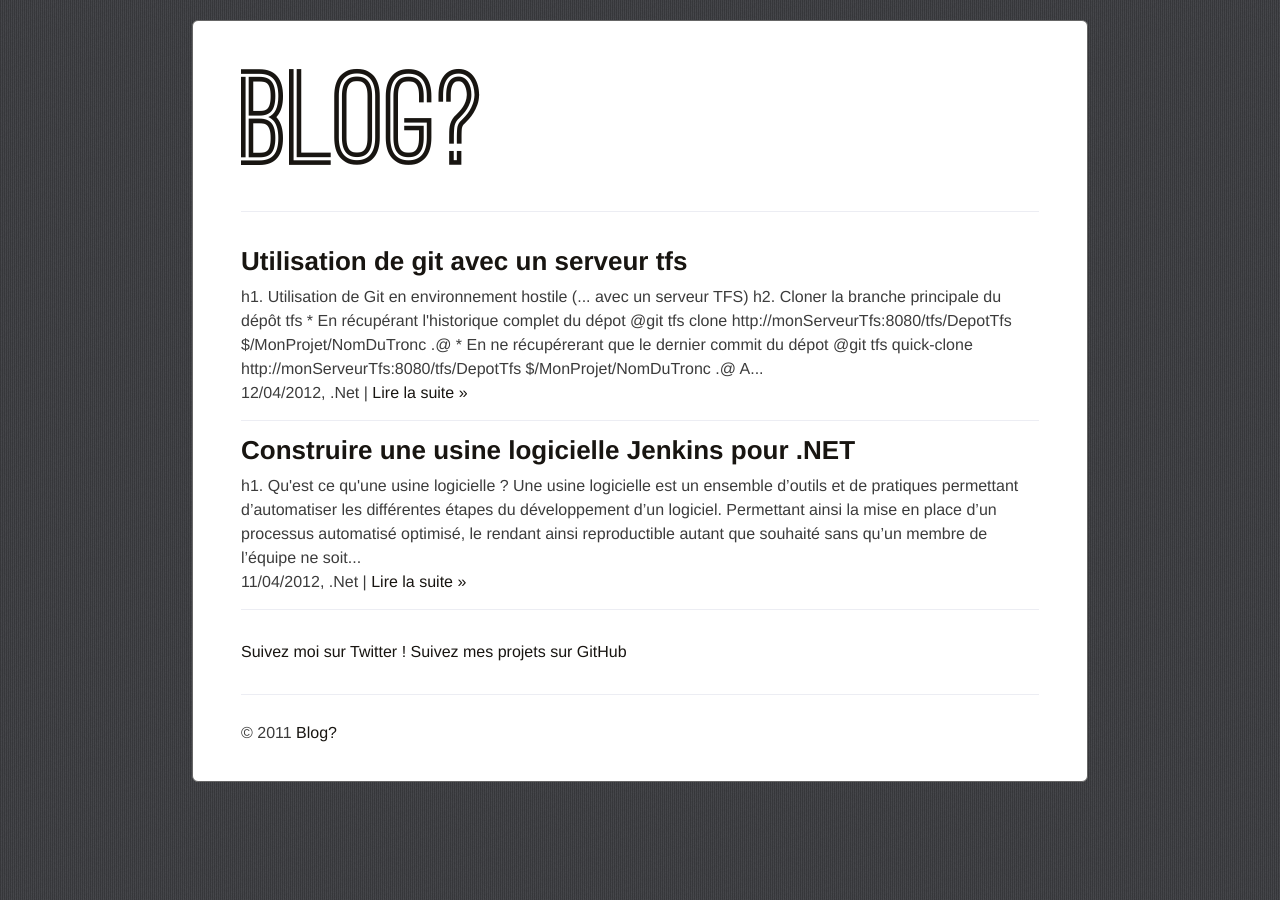
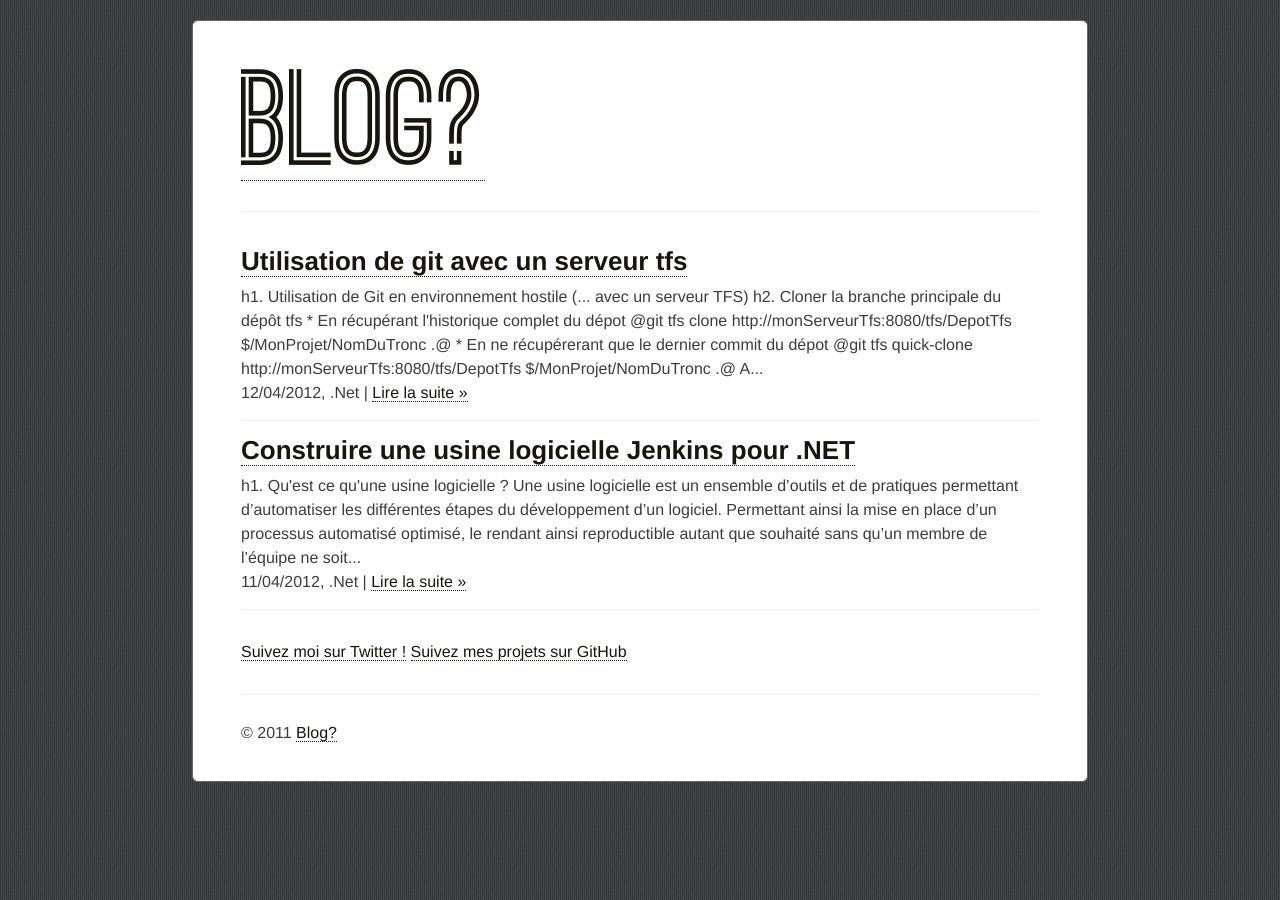
Before and after one commit to pmiossec/pmiossec.github.com, a Jekyll site: the page built from index.html, in a window 1280 px wide. Built offline with Jekyll 4.4.1, drawn with Linux system fonts in a browser that asks for light colours; nearby versions of some CDN libraries.

Commit message:
liens en pointillés soulignés (?)

```diff
--- a/css/style.css
+++ b/css/style.css
@@ -120,6 +120,7 @@ body {
 a {
 	color: #181511;
 	text-decoration: none;
+	border-bottom:1px dotted;
 }
 
 a:hover {
```
